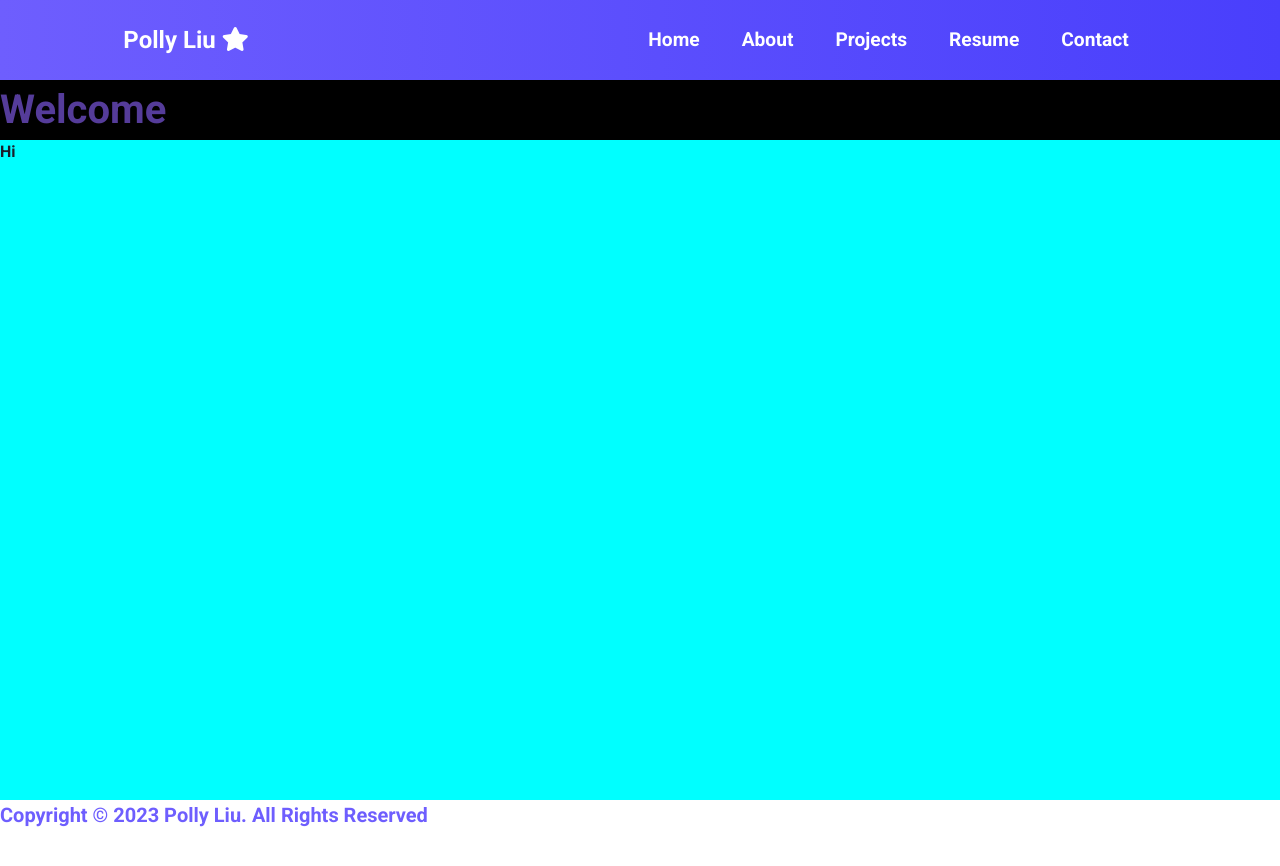
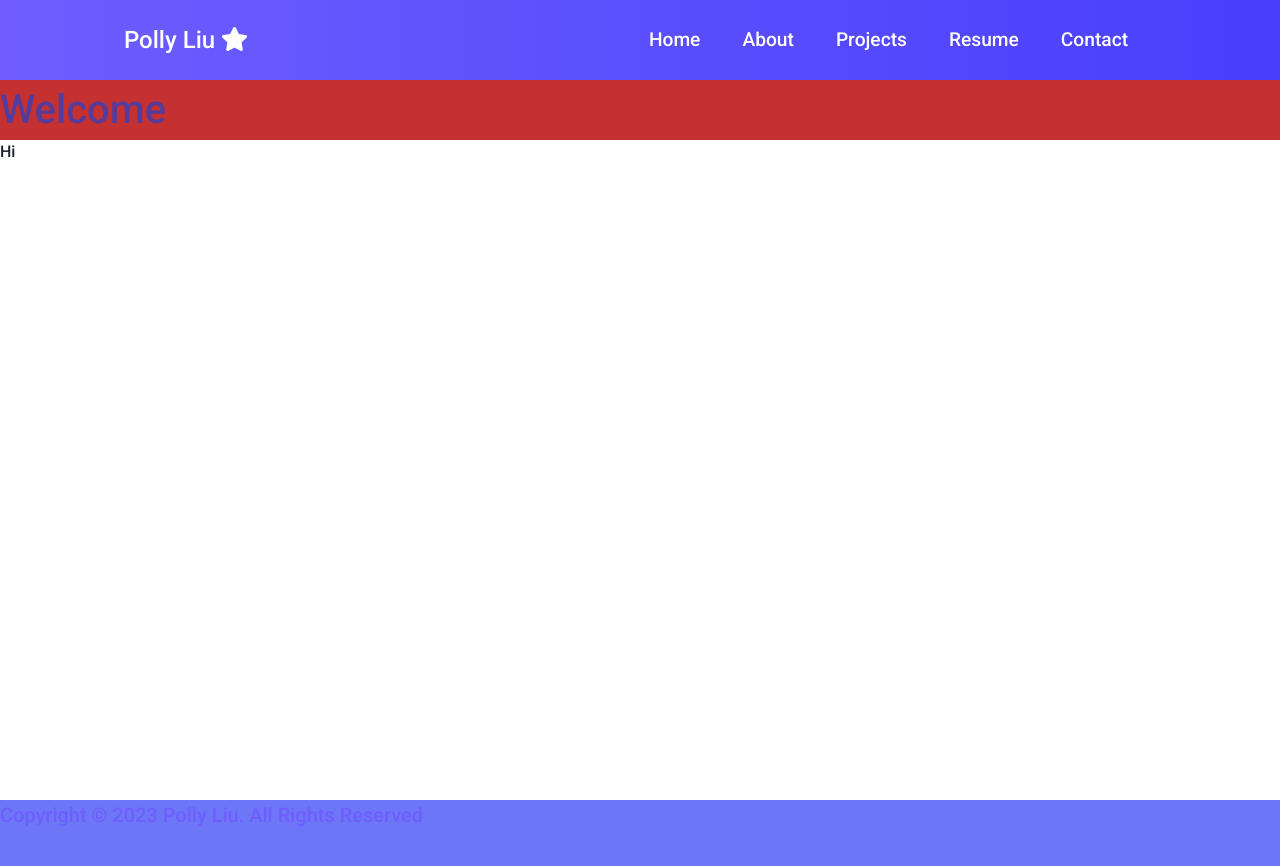
Before and after one commit to pollyliu1/pollyliu1.github.io, a React (Create React App) app: page / in a window 1280 px wide. Shown: the top 866 px of the page. Built offline with nearby package versions, Linux system fonts and the light colour scheme.

Commit message:
Implemented global theme

```diff
--- a/public/index.html
+++ b/public/index.html
@@ -15,9 +15,9 @@
     -->
     <link rel="stylesheet" href="https://use.fontawesome.com/releases/v5.15.4/css/all.css" integrity="sha384-DyZ88mC6Up2uqS4h/KRgHuoeGwBcD4Ng9SiP4dIRy0EXTlnuz47vAwmeGwVChigm" crossorigin="anonymous"/>
     <!--
-      *** RUBIK FONT: ***
+      *** RUBIK FONT (change font weight here): ***
     -->
-    <link rel="preconnect" href="https://fonts.googleapis.com"><link rel="preconnect" href="https://fonts.gstatic.com" crossorigin><link href="https://fonts.googleapis.com/css2?family=Roboto:wght@700&family=Rubik&display=swap" rel="stylesheet">    <!--
+    <link rel="preconnect" href="https://fonts.googleapis.com"><link rel="preconnect" href="https://fonts.gstatic.com" crossorigin><link href="https://fonts.googleapis.com/css2?family=Roboto:wght@500&family=Rubik&display=swap" rel="stylesheet">    <!--
       manifest.json provides metadata used when your web app is installed on a
       user's mobile device or desktop. See https://developers.google.com/web/fundamentals/web-app-manifest/
     -->
--- a/src/components/Footer/Footer.css
+++ b/src/components/Footer/Footer.css
@@ -2,6 +2,7 @@
 
 .footer {
     height: 100px;
+    background-color: var(--purpleHover);
 }
 
 .box {
--- a/src/components/Footer/Footer.js
+++ b/src/components/Footer/Footer.js
@@ -5,9 +5,9 @@ import { Box } from '@chakra-ui/react';
 class Footer extends React.Component {
     render() {
         return(
-            <div className="footer">
+            <Box className="footer">
                 <Box className="box"> Copyright &copy; 2023 Polly Liu. All Rights Reserved</Box>
-            </div>
+            </Box>
         )
     }
 }
--- a/src/pages/About.css
+++ b/src/pages/About.css
@@ -1,6 +1,6 @@
 @import "../App.css";
 
-.body {
+.about {
     height: calc(100vh - 80px);
     background: cyan;
 }
--- a/src/pages/About.js
+++ b/src/pages/About.js
@@ -1,13 +1,14 @@
 import React from 'react'
 import "./About.css"
+import { Box } from '@chakra-ui/react';
 
 class About extends React.Component {
     render() {
         return(
-            <div className="body">
+            <Box className="about">
                 <h1>About</h1>
                 <h2>hi</h2>
-            </div>
+            </Box>
         )
     }
 }
--- a/src/pages/Home.css
+++ b/src/pages/Home.css
@@ -1,13 +1,13 @@
 @import "../App.css";
 
 
-.body {
+.home {
     height: calc(100vh - 80px);
-    background: var(--tealMain);
+    background-color: white;
 }
 
 .welcome {
     color: #553C9A;
     font-size: 40px;
-    background: black;
+    background: var(--tealMain);
 }
--- a/src/pages/Home.js
+++ b/src/pages/Home.js
@@ -5,10 +5,10 @@ import { Box } from '@chakra-ui/react';
 class Home extends React.Component {
     render() {
         return(
-            <div className="body">
+            <Box className="home">
                 <h1 className="welcome">Welcome</h1>
                 <h2>Hi</h2>
-            </div>
+            </Box>
         )
     }
 }
--- a/src/pages/Projects.css
+++ b/src/pages/Projects.css
@@ -1,7 +1,8 @@
 @import "../App.css";
 
-.body {
-    background: cyan;
+.projects {
+    background: red;
+    min-height: 600px;
 }
 
 .box {
--- a/src/pages/Projects.js
+++ b/src/pages/Projects.js
@@ -6,11 +6,11 @@ import { Box } from '@chakra-ui/react';
 class Projects extends React.Component {
     render() {
         return(
-            <div className="body">
+            <Box className="projects">
                 <h1>Projects</h1>
                 <h2>hi</h2>
                 <Box color="pink.500" className="box">Box</Box>
-            </div>
+            </Box>
         )
     }
 }
```
